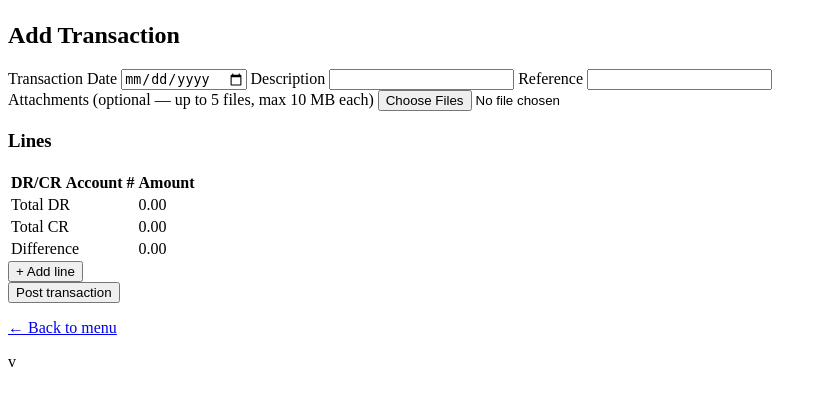
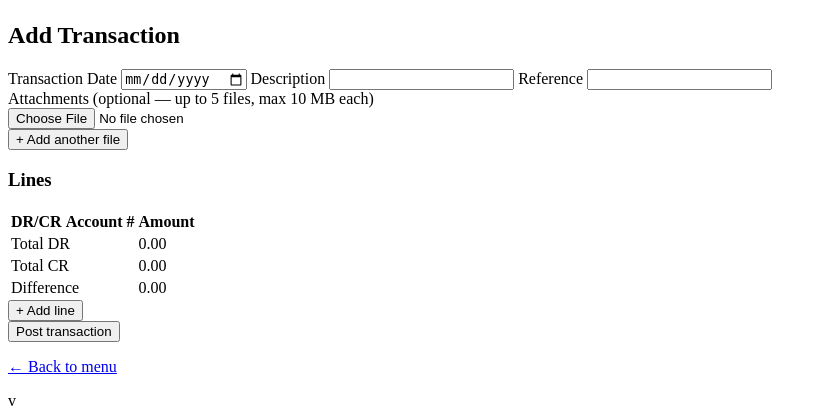
Before and after one commit to skucia/General-Ledger, a Python web app: template app/templates/add_transaction.html in a window 1280 px wide. Shown: the part 58-478 px from the top of the page, without its empty margins (0-827 px from the left). Run offline with Jinja, Linux system fonts and the light colour scheme; the template is opened without the code that fills it, so the values that code supplies are empty.

Commit message:
fix: accumulate attachments on entry form via per-file rows
A single multiple-file input replaces its selection each time the dialog
is reopened, so picking files one at a time only kept the last. Replace
it with a "+ Add another file" row pattern (one single-file input per
row, all named "attachment"), capped at 5, each cloned row removable.
Harden the router filter for blank (unchosen) file rows.

Co-Authored-By: Claude Opus 4.8 <noreply@anthropic.com>

```diff
--- a/app/routers/transactions.py
+++ b/app/routers/transactions.py
@@ -200,7 +200,7 @@ async def add_transaction_submit(
     # later error doesn't leave orphaned files on disk. Each entry is
     # {path, original_name, bytes}.
     pending_attachments: List[dict] = []
-    uploaded = [f for f in (attachment or []) if f is not None and f.filename]
+    uploaded = [f for f in (attachment or []) if getattr(f, "filename", "")]
     if len(uploaded) > attachments_service.MAX_ATTACHMENTS_PER_TXN:
         errors.append(
             f"You can attach at most "
--- a/app/templates/add_transaction.html
+++ b/app/templates/add_transaction.html
@@ -74,10 +74,15 @@
     </label>
   </div>
 
-  <label class="txn-attachment">
-    Attachments (optional — up to 5 files, max 10 MB each)
-    <input type="file" name="attachment" multiple />
-  </label>
+  <div class="txn-attachment">
+    <span class="txn-attachment-heading">Attachments (optional — up to 5 files, max 10 MB each)</span>
+    <div id="attachment-rows">
+      <div class="attachment-row">
+        <input type="file" name="attachment" />
+      </div>
+    </div>
+    <button type="button" id="btn-add-attachment" class="btn-secondary">+ Add another file</button>
+  </div>
 
   <h3 class="txn-section-heading">Lines</h3>
   <table class="lines-table">
@@ -174,6 +179,15 @@
   {% endfor %}
 </datalist>
 
+{# Template for an extra attachment file-input row (cloned by the JS). The
+   first row above has no Remove button; cloned rows do. #}
+<template id="attachment-row-template">
+  <div class="attachment-row">
+    <input type="file" name="attachment" />
+    <button type="button" class="btn-remove-attachment btn-secondary">× Remove</button>
+  </div>
+</template>
+
 {# Template element used by the JS to clone a fresh blank row. #}
 <template id="line-template">
   <tr class="line-row">
@@ -241,5 +255,35 @@
     tbody.addEventListener('change', recalc);
     recalc();
   })();
+
+  // Attachment rows: pick files one at a time. Each "+ Add another file"
+  // appends a new single-file input (all named "attachment", submitted as
+  // a list). Because each native input keeps its own chosen file, the
+  // selections accumulate instead of replacing one another. Capped at 5.
+  (function () {
+    const MAX = 5;
+    const rows = document.getElementById('attachment-rows');
+    const addBtn = document.getElementById('btn-add-attachment');
+    const tpl = document.getElementById('attachment-row-template');
+    if (!rows || !addBtn || !tpl) return;
+
+    function count() { return rows.querySelectorAll('.attachment-row').length; }
+    function syncAddBtn() { addBtn.hidden = count() >= MAX; }
+
+    addBtn.addEventListener('click', function () {
+      if (count() >= MAX) return;
+      rows.appendChild(tpl.content.cloneNode(true));
+      syncAddBtn();
+    });
+
+    rows.addEventListener('click', function (e) {
+      if (e.target && e.target.classList.contains('btn-remove-attachment')) {
+        e.target.closest('.attachment-row').remove();
+        syncAddBtn();
+      }
+    });
+
+    syncAddBtn();
+  })();
 </script>
 {% endblock %}
```
